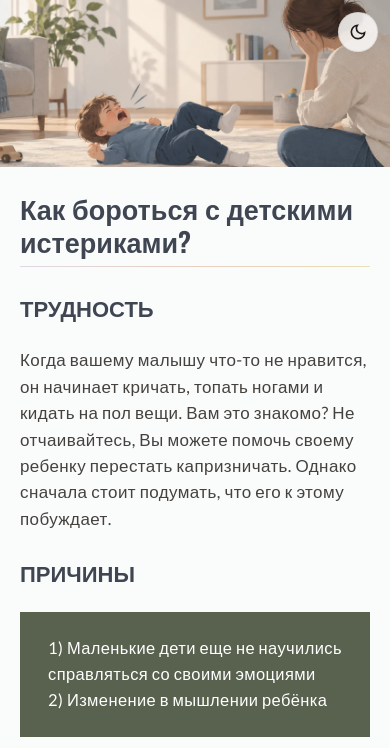
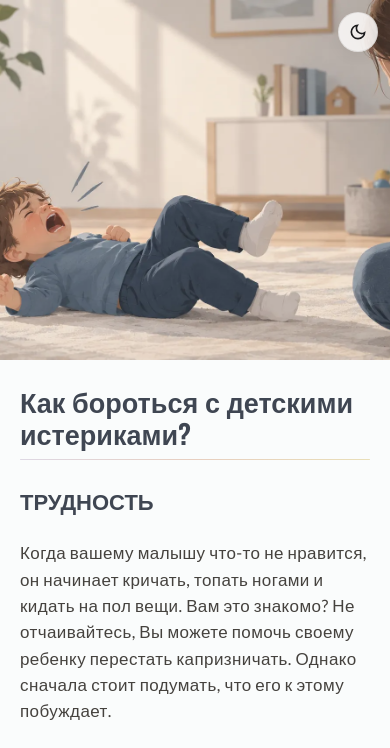
Before and after one commit to gwd4wxfhv9-del/temper-tantrum, a plain HTML site: page index.html in a window 390 px wide. Shown: the top 748 px of the page. Drawn offline with nearby package versions, Linux system fonts and the light colour scheme; a web font is replaced by a local one.

Commit message:
Update index.html

```diff
--- a/index.html
+++ b/index.html
@@ -822,15 +822,23 @@ html[data-theme="dark"] .note-block {
     }
 
     /* Увеличиваем изображение */
+@media (max-width: 768px) {
     #blogPicture {
+        width: calc(100% + 40px);
+        margin-left: -20px;
+        margin-right: -20px;
+        margin-top: 0;
+        height: 360px;
         overflow: hidden;
     }
 
     #blogPicture img {
+        display: block;
         width: 100%;
-        height: auto;
-        transform: scale(1.12);
-        transform-origin: center top;
+        height: 100%;
+        object-fit: cover;
+        object-position: center;
+        transform: none;
     }
 }
 </style>
```
